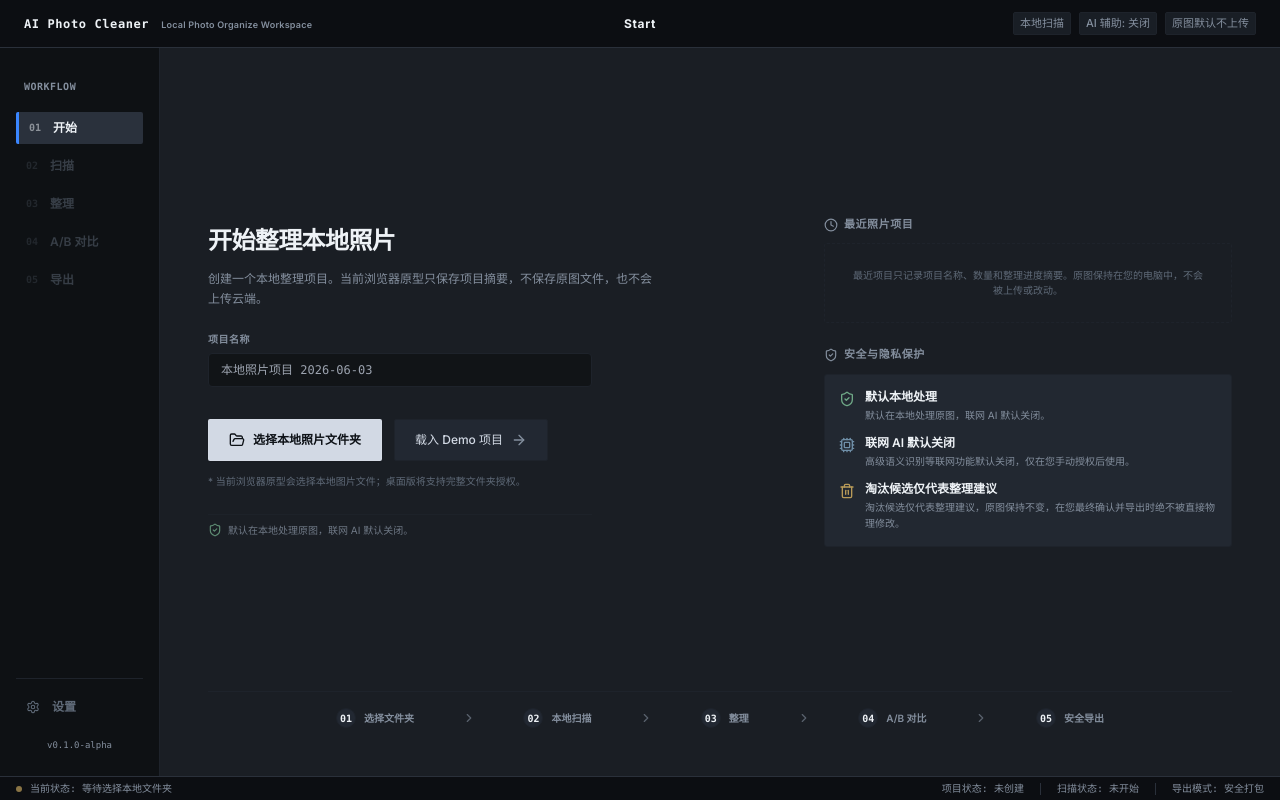
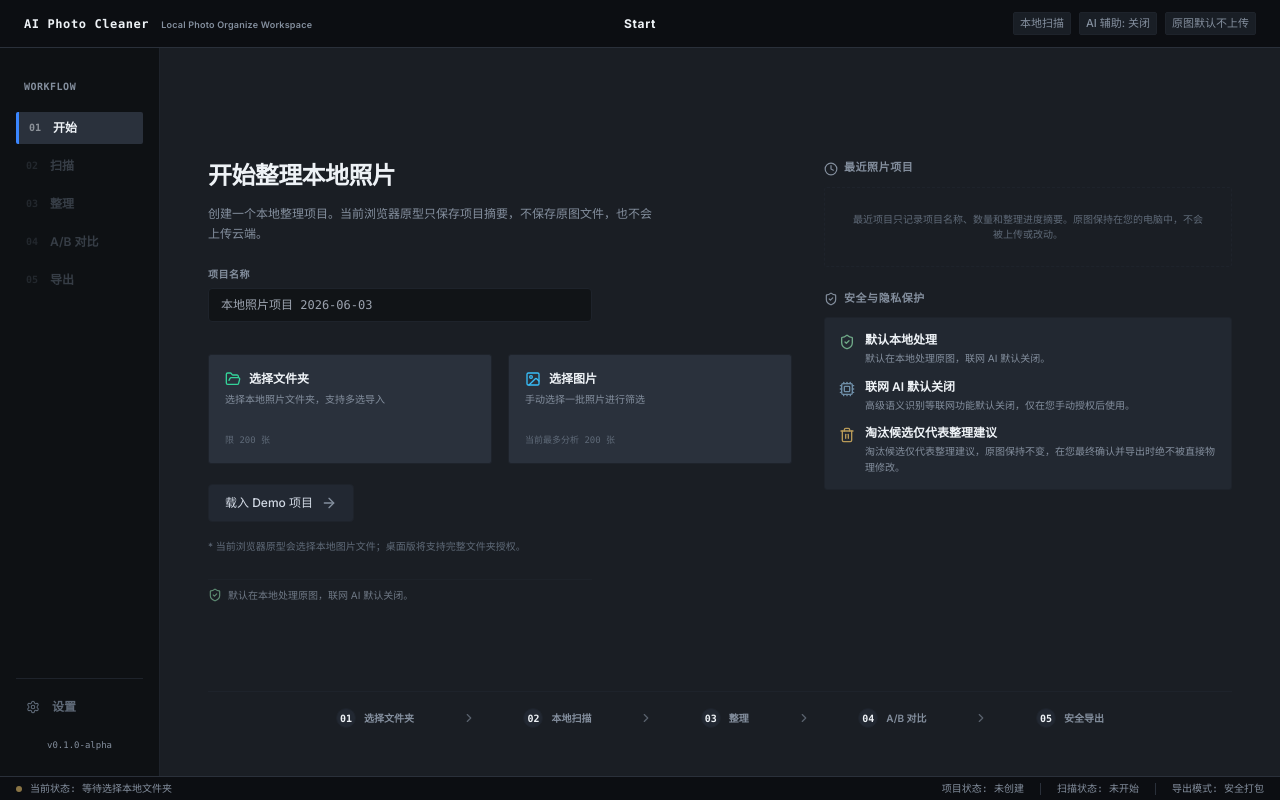
Before and after one commit to khinlinwong/ai-photo-cleaner, a Next.js app: page /desktop in a window 1280 px wide. Built offline with nearby package versions, Linux system fonts and the light colour scheme.

Commit message:
feat: add native file picker dialog entry

```diff
--- a/src/components/desktop/LocalProjectStart.tsx
+++ b/src/components/desktop/LocalProjectStart.tsx
@@ -1,7 +1,7 @@
 import React, { useState, useRef, useEffect } from 'react';
 import { useRouter } from 'next/navigation';
 import { usePhotoWorkspace } from '@/context/PhotoWorkspaceContext';
-import { FolderOpen, ArrowRight, ShieldCheck, Cpu, Trash2, Clock, ChevronRight } from 'lucide-react';
+import { FolderOpen, ArrowRight, ShieldCheck, Cpu, Trash2, Clock, ChevronRight, Image as ImageIcon } from 'lucide-react';
 import {
   getRecentLocalProjects,
   saveRecentLocalProject,
@@ -60,6 +60,7 @@ export const LocalProjectStart: React.FC<LocalProjectStartProps> = ({ onStatusCh
   const { uploadFiles, loadDemoPhotos, startNativeFolderAnalysis } = usePhotoWorkspace();
   const fileInputRef = useRef<HTMLInputElement>(null);
   const relinkFileInputRef = useRef<HTMLInputElement>(null);
+  const webImageInputRef = useRef<HTMLInputElement>(null);
 
   const [isStarting, setIsStarting] = useState<'none' | 'upload' | 'demo'>('none');
   const [errorMessage, setErrorMessage] = useState<string | null>(null);
@@ -86,6 +87,7 @@ export const LocalProjectStart: React.FC<LocalProjectStartProps> = ({ onStatusCh
   const [isScanning, setIsScanning] = useState(false);
   const [scanSummary, setScanSummary] = useState<NativeFolderMetadataSummary | null>(null);
   const [previews, setPreviews] = useState<NativeImagePreviewItem[]>([]);
+  const [imageSelectionMessage, setImageSelectionMessage] = useState<string | null>(null);
 
 
   // 稳定性防护相关 Refs 与 timeouts
@@ -137,6 +139,7 @@ export const LocalProjectStart: React.FC<LocalProjectStartProps> = ({ onStatusCh
     setPickedFolder(null);
     setScanSummary(null);
     setPreviews([]);
+    setImageSelectionMessage(null);
     try {
       const res = await pickNativeImageFolder();
       if (res && res.path) {
@@ -179,6 +182,49 @@ export const LocalProjectStart: React.FC<LocalProjectStartProps> = ({ onStatusCh
     }
   };
 
+  const handleSelectImagesNativeClick = async () => {
+    setErrorMessage(null);
+    setPickedFolder(null);
+    setScanSummary(null);
+    setPreviews([]);
+    setImageSelectionMessage(null);
+
+    try {
+      const { open } = await import('@tauri-apps/plugin-dialog');
+
+      const selected = await open({
+        multiple: true,
+        directory: false,
+        filters: [
+          {
+            name: 'Images',
+            extensions: ['jpg', 'jpeg', 'png', 'webp', 'heic', 'heif']
+          }
+        ]
+      });
+
+      if (selected) {
+        let count = 0;
+        if (Array.isArray(selected)) {
+          count = selected.length;
+        } else if (typeof selected === 'string') {
+          count = 1;
+        }
+
+        if (count > 0) {
+          if (count > 200) {
+            setImageSelectionMessage(`已选择超过 200 张图片。当前最多分析前 200 张。完整分析将在下一阶段接入。`);
+          } else {
+            setImageSelectionMessage(`已选择 ${count} 张图片。多选图片导入入口已准备好，分析接入将在下一阶段完成。当前不会显示真实文件名或路径。`);
+          }
+        }
+      }
+    } catch (err) {
+      console.error('Failed to select images:', err);
+      setErrorMessage('选择图片时出错，请重试。');
+    }
+  };
+
   const handleRemoveProject = (projectId: string) => {
     removeLocalProjectSummary(projectId);
     if (isMountedRef.current) {
@@ -197,6 +243,7 @@ export const LocalProjectStart: React.FC<LocalProjectStartProps> = ({ onStatusCh
 
   const handleRelinkSelectClick = (project: LocalProjectSummary) => {
     setRelinkingProject(project);
+    setImageSelectionMessage(null);
     if (relinkFileInputRef.current) {
       relinkFileInputRef.current.value = '';
     }
@@ -282,6 +329,7 @@ export const LocalProjectStart: React.FC<LocalProjectStartProps> = ({ onStatusCh
     }
 
     setErrorMessage(null);
+    setImageSelectionMessage(null);
 
     try {
       // 创建新项目流程
@@ -314,6 +362,33 @@ export const LocalProjectStart: React.FC<LocalProjectStartProps> = ({ onStatusCh
           onStatusChange('等待选择本地文件夹');
         }
       }
+    }
+  };
+
+  const handleWebImageChange = (e: React.ChangeEvent<HTMLInputElement>) => {
+    const files = Array.from(e.target.files || []);
+    e.target.value = '';
+
+    setErrorMessage(null);
+    setPickedFolder(null);
+    setScanSummary(null);
+    setPreviews([]);
+    setImageSelectionMessage(null);
+
+    if (files.length === 0) return;
+
+    // 过滤图片文件
+    const imgFiles = files.filter(file => file.type.startsWith('image/'));
+    if (imgFiles.length === 0) {
+      setErrorMessage('请选择至少一张图片。');
+      return;
+    }
+
+    const count = imgFiles.length;
+    if (count > 200) {
+      setImageSelectionMessage(`已选择超过 200 张图片。当前最多分析前 200 张。完整分析将在下一阶段接入。`);
+    } else {
+      setImageSelectionMessage(`已选择 ${count} 张图片。多选图片导入入口已准备好，分析接入将在下一阶段完成。当前不会显示真实文件名或路径。`);
     }
   };
 
@@ -371,6 +446,7 @@ export const LocalProjectStart: React.FC<LocalProjectStartProps> = ({ onStatusCh
 
   const handleLoadDemoClick = () => {
     setErrorMessage(null);
+    setImageSelectionMessage(null);
     setIsStarting('demo');
     if (onStatusChange) {
       onStatusChange('正在准备本地项目');
@@ -438,6 +514,16 @@ export const LocalProjectStart: React.FC<LocalProjectStartProps> = ({ onStatusCh
         className="hidden"
       />
 
+      {/* Hidden File Input for Web Image Selection */}
+      <input
+        type="file"
+        ref={webImageInputRef}
+        onChange={handleWebImageChange}
+        multiple
+        accept="image/*"
+        className="hidden"
+      />
+
       {/* Left/Right Two Columns Content */}
       <div className="grid grid-cols-1 md:grid-cols-12 gap-8 my-auto">
         {/* Left Column: Action area & basic intro */}
@@ -465,36 +551,113 @@ export const LocalProjectStart: React.FC<LocalProjectStartProps> = ({ onStatusCh
             />
           </div>
 
-          {/* Action Buttons */}
-          <div className="space-y-3">
-            <div className="flex flex-wrap items-center gap-3 pt-2">
+          {/* Action Cards Grid */}
+          <div className="space-y-4">
+            <div className="grid grid-cols-1 sm:grid-cols-2 gap-4 pt-2">
+              {/* Card 1: 选择文件夹 */}
               {isTauri ? (
-                <button
-                  onClick={handleSelectFolderNativeClick}
-                  disabled={isStarting !== 'none'}
-                  className="desktop-button-primary space-x-2 text-xs py-3 px-5 shadow-sm shrink-0 border border-emerald-500/30 hover:border-emerald-400/50"
+                <div
+                  onClick={() => {
+                    if (isStarting === 'none') {
+                      handleSelectFolderNativeClick();
+                    }
+                  }}
+                  className={`bg-[var(--dt-card-bg)] hover:bg-[var(--dt-card-hover-bg)] border border-[var(--dt-border)] hover:border-emerald-500/30 rounded-lg p-4 cursor-pointer transition-all flex flex-col justify-between min-h-[110px] group relative ${isStarting !== 'none' ? 'opacity-40 cursor-not-allowed pointer-events-none' : ''}`}
                 >
-                  <FolderOpen className="w-4 h-4 text-emerald-300" />
-                  <span>桌面端选择文件夹</span>
-                </button>
+                  <div className="space-y-1">
+                    <div className="flex items-center gap-2 text-xs font-bold text-[var(--dt-text-primary)]">
+                      <FolderOpen className="w-4 h-4 text-emerald-400 group-hover:text-emerald-300" />
+                      <span>选择文件夹</span>
+                    </div>
+                    <p className="text-[10px] text-[var(--dt-text-secondary)] leading-relaxed">
+                      扫描整个文件夹内的照片进行整理
+                    </p>
+                  </div>
+                  <div className="text-[9px] text-[var(--dt-text-faint)] font-mono mt-2">
+                    自动检测子文件夹 | 限 {getEffectiveNativeBatchLimit()} 张
+                  </div>
+                </div>
               ) : (
-                <button
-                  onClick={handleSelectFolderClick}
-                  disabled={isStarting !== 'none'}
-                  className="desktop-button-primary space-x-2 text-xs py-3 px-5 shadow-sm shrink-0"
+                <div
+                  onClick={() => {
+                    if (isStarting === 'none') {
+                      handleSelectFolderClick();
+                    }
+                  }}
+                  className={`bg-[var(--dt-card-bg)] hover:bg-[var(--dt-card-hover-bg)] border border-[var(--dt-border)] hover:border-emerald-500/30 rounded-lg p-4 cursor-pointer transition-all flex flex-col justify-between min-h-[110px] group relative ${isStarting !== 'none' ? 'opacity-40 cursor-not-allowed pointer-events-none' : ''}`}
                 >
-                  <FolderOpen className="w-4 h-4" />
-                  <span>{isStarting === 'upload' ? '准备导入...' : '选择本地照片文件夹'}</span>
-                </button>
+                  <div className="space-y-1">
+                    <div className="flex items-center gap-2 text-xs font-bold text-[var(--dt-text-primary)]">
+                      <FolderOpen className="w-4 h-4 text-emerald-400 group-hover:text-emerald-300" />
+                      <span>选择文件夹</span>
+                    </div>
+                    <p className="text-[10px] text-[var(--dt-text-secondary)] leading-relaxed">
+                      选择本地照片文件夹，支持多选导入
+                    </p>
+                  </div>
+                  <div className="text-[9px] text-[var(--dt-text-faint)] font-mono mt-2">
+                    限 200 张
+                  </div>
+                </div>
               )}
 
+              {/* Card 2: 选择图片 */}
+              {isTauri ? (
+                <div
+                  onClick={() => {
+                    if (isStarting === 'none') {
+                      handleSelectImagesNativeClick();
+                    }
+                  }}
+                  className={`bg-[var(--dt-card-bg)] hover:bg-[var(--dt-card-hover-bg)] border border-[var(--dt-border)] hover:border-sky-500/30 rounded-lg p-4 cursor-pointer transition-all flex flex-col justify-between min-h-[110px] group relative ${isStarting !== 'none' ? 'opacity-40 cursor-not-allowed pointer-events-none' : ''}`}
+                >
+                  <div className="space-y-1">
+                    <div className="flex items-center gap-2 text-xs font-bold text-[var(--dt-text-primary)]">
+                      <ImageIcon className="w-4 h-4 text-sky-400 group-hover:text-sky-300" />
+                      <span>选择图片</span>
+                    </div>
+                    <p className="text-[10px] text-[var(--dt-text-secondary)] leading-relaxed">
+                      手动选择一批照片进行筛选
+                    </p>
+                  </div>
+                  <div className="text-[9px] text-[var(--dt-text-faint)] font-mono mt-2">
+                    当前最多分析 200 张
+                  </div>
+                </div>
+              ) : (
+                <div
+                  onClick={() => {
+                    if (isStarting === 'none') {
+                      webImageInputRef.current?.click();
+                    }
+                  }}
+                  className={`bg-[var(--dt-card-bg)] hover:bg-[var(--dt-card-hover-bg)] border border-[var(--dt-border)] hover:border-sky-500/30 rounded-lg p-4 cursor-pointer transition-all flex flex-col justify-between min-h-[110px] group relative ${isStarting !== 'none' ? 'opacity-40 cursor-not-allowed pointer-events-none' : ''}`}
+                >
+                  <div className="space-y-1">
+                    <div className="flex items-center gap-2 text-xs font-bold text-[var(--dt-text-primary)]">
+                      <ImageIcon className="w-4 h-4 text-sky-400 group-hover:text-sky-300" />
+                      <span>选择图片</span>
+                    </div>
+                    <p className="text-[10px] text-[var(--dt-text-secondary)] leading-relaxed">
+                      手动选择一批照片进行筛选
+                    </p>
+                  </div>
+                  <div className="text-[9px] text-[var(--dt-text-faint)] font-mono mt-2">
+                    当前最多分析 200 张
+                  </div>
+                </div>
+              )}
+            </div>
+
+            {/* Load Demo */}
+            <div className="pt-1">
               <button
                 onClick={handleLoadDemoClick}
                 disabled={isStarting !== 'none'}
-                className="desktop-button-secondary space-x-2 text-xs py-3 px-5 shrink-0"
+                className="desktop-button-secondary space-x-2 text-xs py-2.5 px-4 shrink-0 rounded"
               >
                 <span>{isStarting === 'demo' ? '正在载入 Demo...' : '载入 Demo 项目'}</span>
-                {isStarting !== 'demo' && <ArrowRight className="w-4 h-4 text-[var(--dt-text-secondary)]" />}
+                {isStarting !== 'demo' && <ArrowRight className="w-4 h-4 text-[var(--dt-text-secondary)] inline-block align-middle ml-1" />}
               </button>
             </div>
 
@@ -594,6 +757,25 @@ export const LocalProjectStart: React.FC<LocalProjectStartProps> = ({ onStatusCh
                       <p>💡 暂未开始分析，后续会接入本地整理流程。</p>
                     </>
                   )}
+                </div>
+              </div>
+            )}
+
+            {/* Image picked summary banner */}
+            {imageSelectionMessage && (
+              <div className="bg-emerald-500/10 border border-emerald-500/20 text-emerald-400 p-3.5 rounded-lg text-xs space-y-1.5 max-w-sm">
+                <div className="flex items-center gap-1.5 font-bold">
+                  <ShieldCheck className="w-3.5 h-3.5 text-emerald-400" />
+                  <span>已选择图片导入</span>
+                </div>
+
+                <div className="bg-black/20 p-2.5 rounded border border-emerald-500/10 text-[10.5px] font-mono text-[var(--dt-text-secondary)] leading-relaxed">
+                  {imageSelectionMessage}
+                </div>
+
+                <div className="text-[10px] text-[var(--dt-text-soft)] leading-normal pt-1.5 border-t border-emerald-500/10 space-y-1">
+                  <p>💡 多选图片导入将在下一阶段接入分析流程。</p>
+                  <p>💡 遵循极严的隐私边界保护，当前不会显示真实文件名或路径。</p>
                 </div>
               </div>
             )}
```
